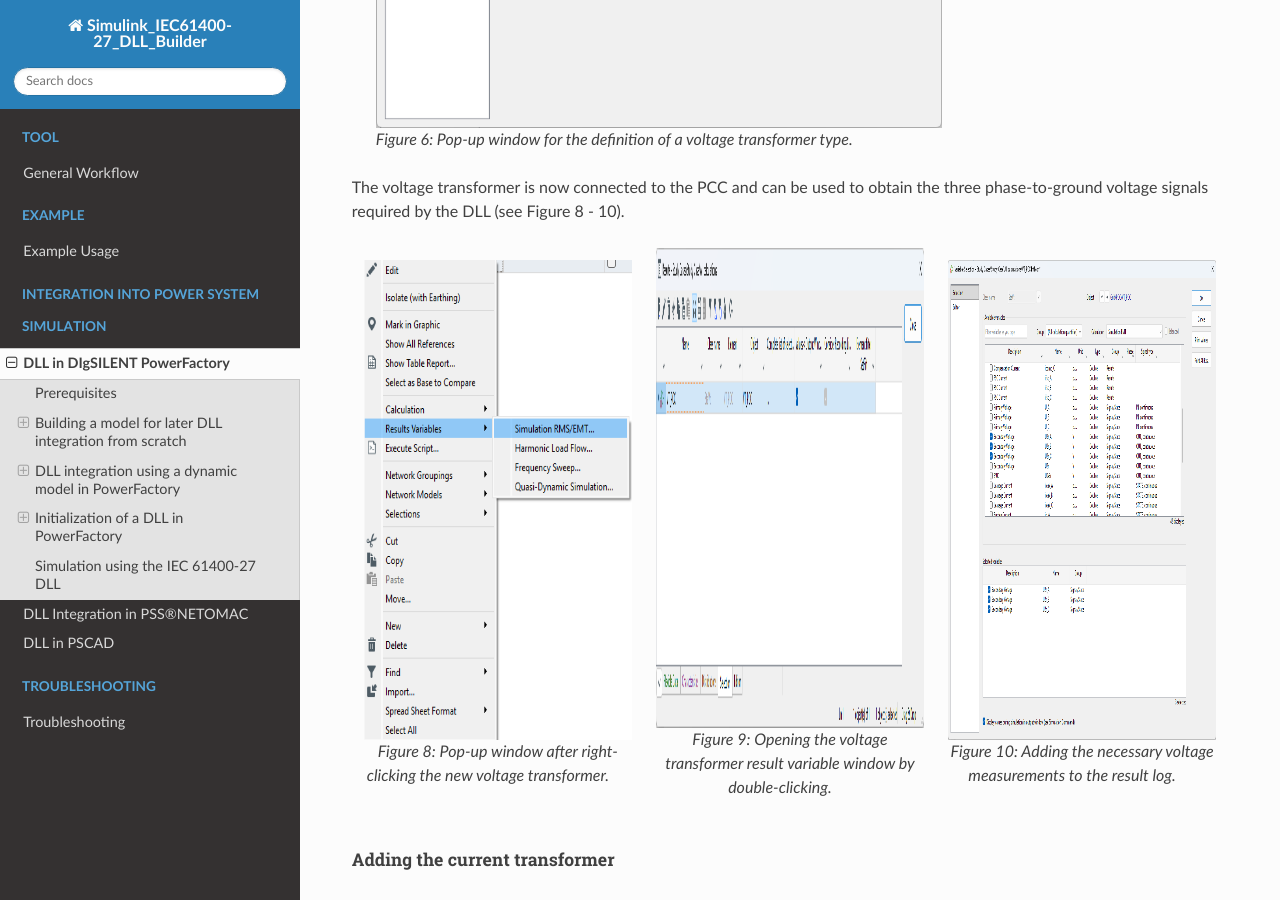
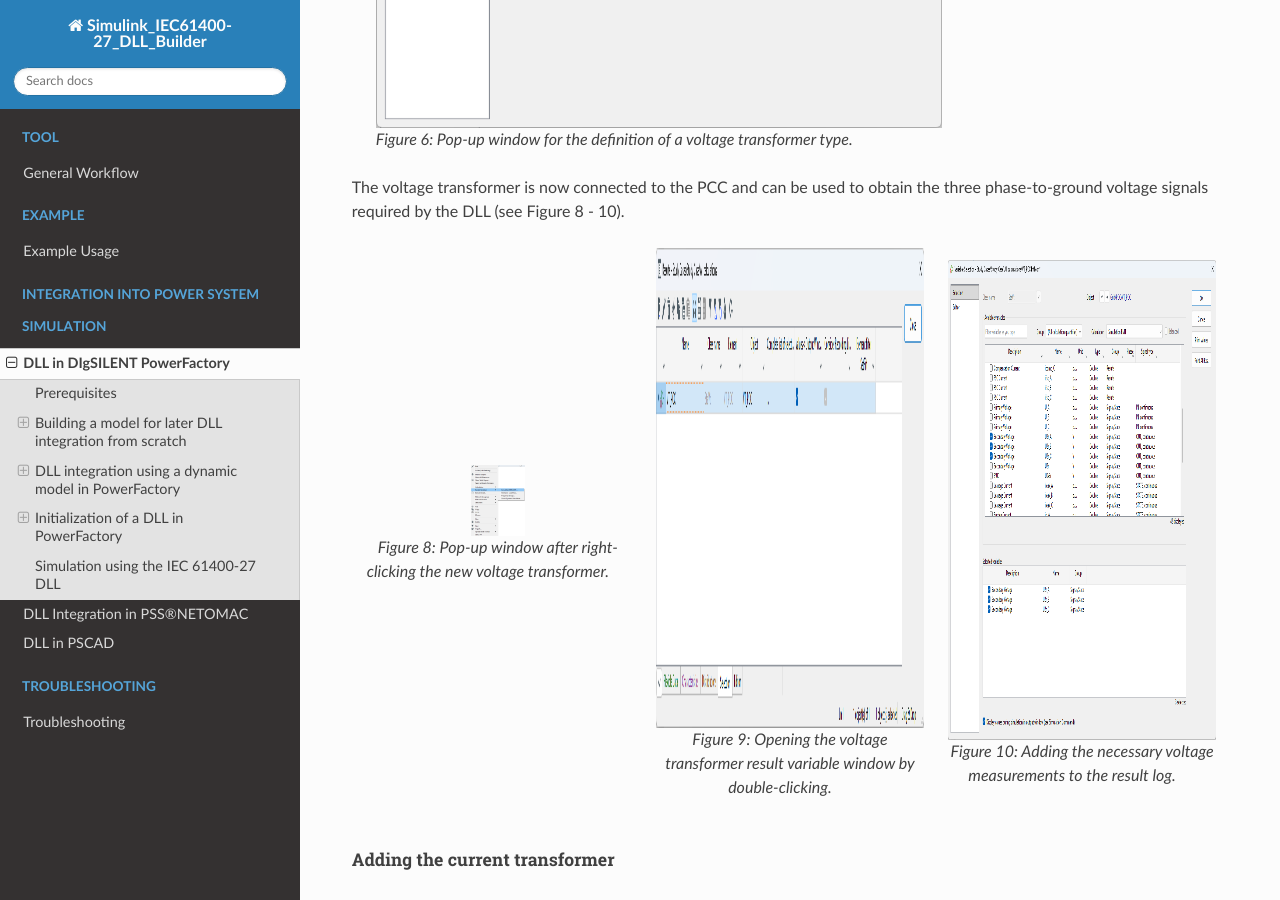
Before and after one commit to Institute-of-Electrical-Energy-Systems/SIMULINK_DLL_Builder, a Sphinx documentation site: the page built from docs/DLL_in_PF.rst, in a window 1280 px wide and 900 px high, scrolled down 3261 px. Built offline with Sphinx 7.4.7 and the Read the Docs theme 3.1.0, drawn with Linux system fonts in a browser that asks for light colours; formulas are drawn with MathJax 3.

Commit message:
Update DLL_in_PF.rst

```diff
--- a/docs/DLL_in_PF.rst
+++ b/docs/DLL_in_PF.rst
@@ -114,7 +114,7 @@ The voltage transformer is now connected to the PCC and can be used to obtain th
       ..  figure:: ./images/PowerFactory/VT_PowerFactory5.png
             :alt: Pop-up window after right-clicking the new voltage transformer.
             :align: center
-            :height: 30em
+            :width: 20%
 
             Figure 8: Pop-up window after right-clicking the new voltage transformer.
 
```
